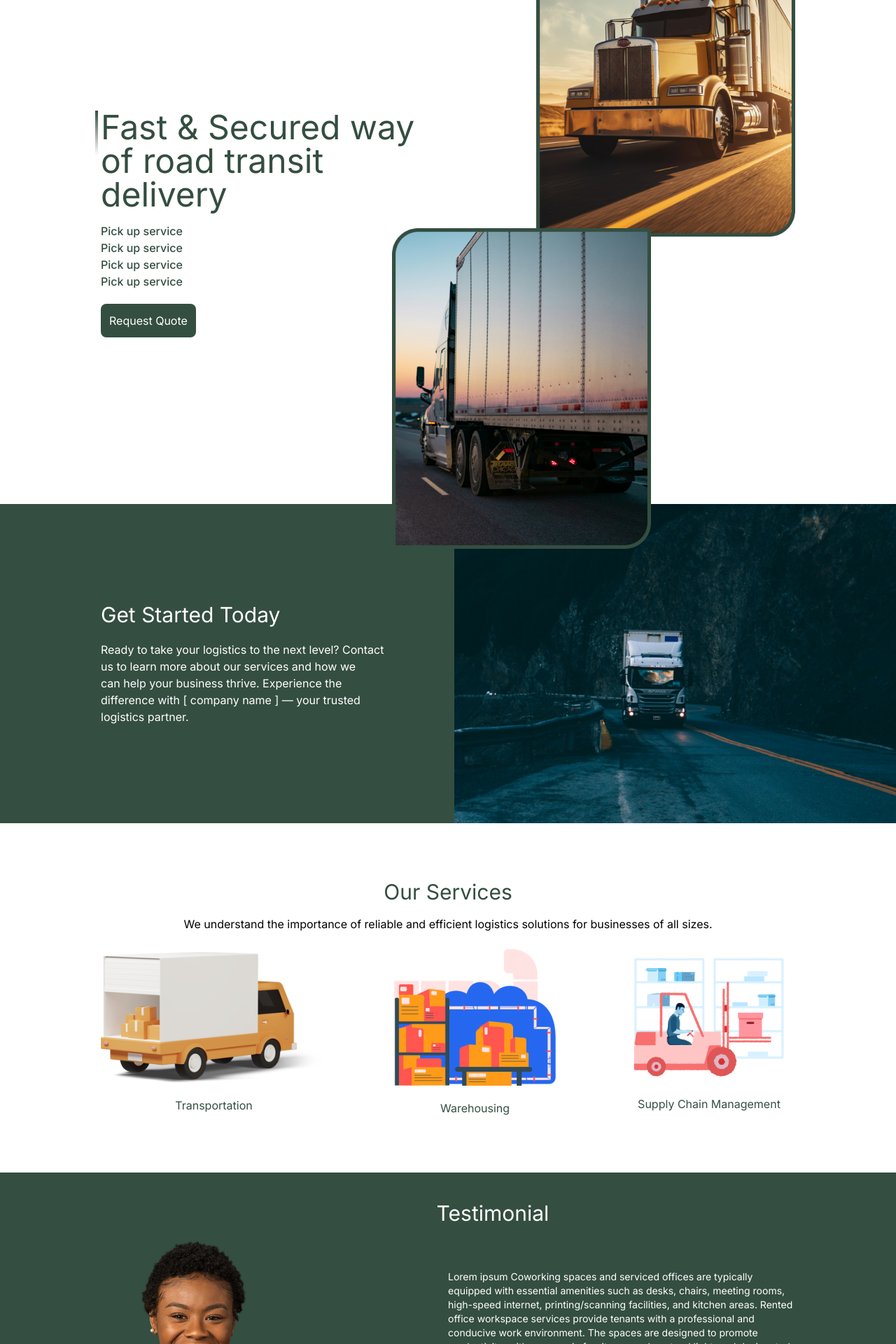
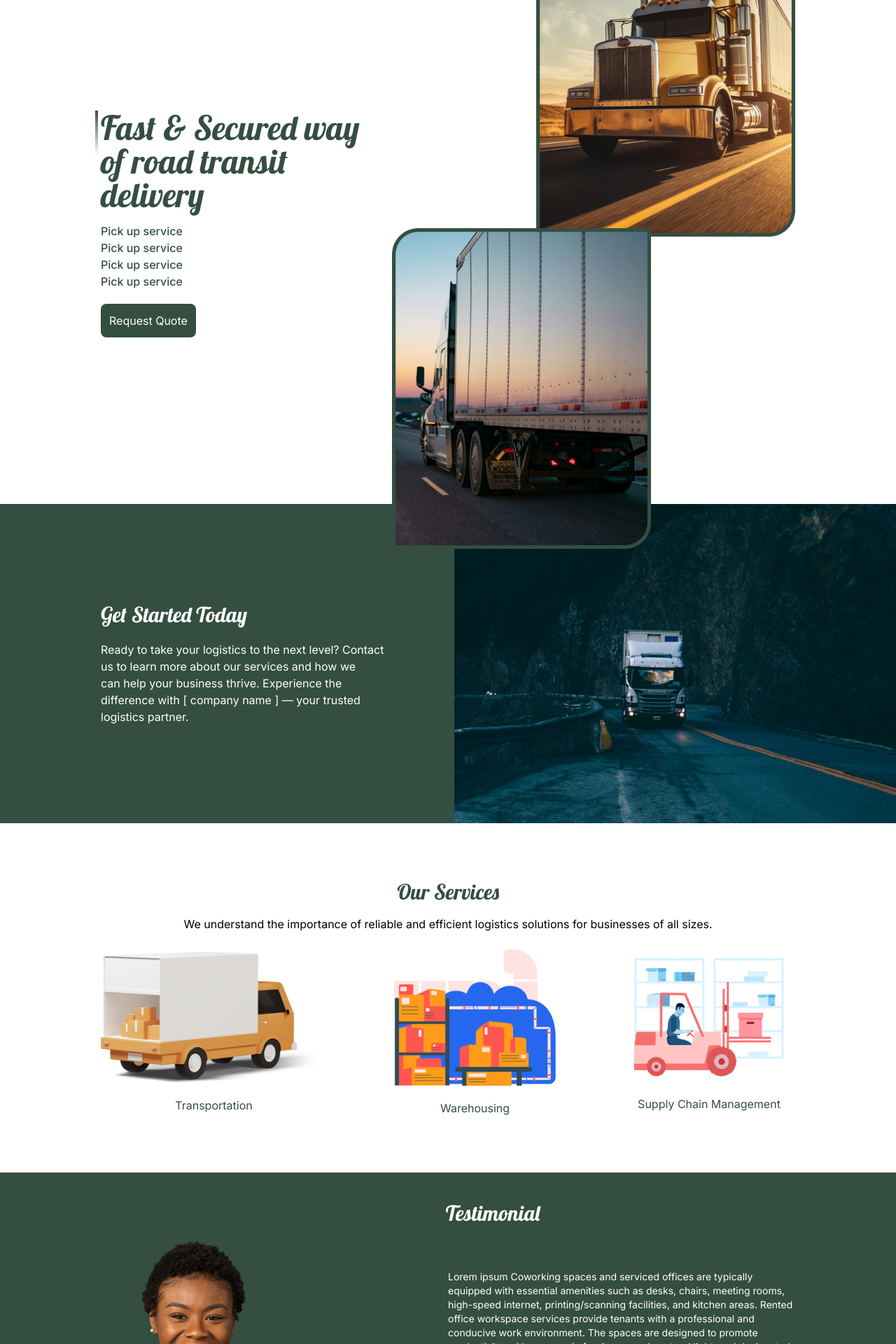
Before and after one commit to Dev-kami/Road-Tansit-Delivery, a Next.js app: page / in a window 1280 px wide. Shown: the part 880-2800 px from the top of the page at 70% size. Built offline with nearby package versions, Linux system fonts and the light colour scheme.

Commit message:
Fix font bug

```diff
--- a/src/app/layout.tsx
+++ b/src/app/layout.tsx
@@ -1,6 +1,5 @@
 import type { Metadata } from "next";
 import { Inter, Lobster } from "next/font/google";
-//import { Inter } from "next/font/google";
 import "./globals.css";
 
 const inter = Inter({ subsets: ["latin"] });
@@ -24,7 +23,9 @@ export default function RootLayout({
 }>) {
   return (
     <html lang="en">
-      <body className={inter.className}>{children}</body>
+      <body className={`${lobster.variable} ${inter.className}`}>
+        {children}
+      </body>
     </html>
   );
 }
--- a/src/components/About.tsx
+++ b/src/components/About.tsx
@@ -1,18 +1,11 @@
-//import { lobster } from "@/app/layout";
 import RequestQuoteButton from "@/ui/RequestQuoteButton";
 import Image from "next/image";
-//import { lobster } from "@/app/page";
 
 const About = () => {
   return (
     <section className="px-36 h-full flex justify-between w-full">
       <div className="flex flex-col flex-1 items-start justify-center">
-        <h2
-          className={
-            //lobster.className +
-            " font-lobster text-primary text-5xl before:h-16 relative before:w-1 before:bg-gradient-to-b from-primary to-white before:absolute before:-left-2"
-          }
-        >
+        <h2 className="font-lobster text-primary text-5xl before:h-16 relative before:w-1 before:bg-gradient-to-b from-primary to-white before:absolute before:-left-2">
           Fast & Secured way <br /> of road transit <br /> delivery
         </h2>
         <ul className="text-primary font-medium mt-4">
--- a/src/components/Footer.tsx
+++ b/src/components/Footer.tsx
@@ -1,11 +1,8 @@
 import Image from "next/image";
-//import { lobster } from "@/app/layout";
-//import { lobster } from "@/app/page";
 
 const Footer = () => {
   const h3Style =
-    // lobster.className +
-    " font-lobster text-primary text-3xl before:h-16 relative before:w-1 before:bg-gradient-to-b from-primary to-white before:absolute before:-left-2";
+    "font-lobster text-primary text-3xl before:h-16 relative before:w-1 before:bg-gradient-to-b from-primary to-white before:absolute before:-left-2";
 
   return (
     <section className="px-36 py-5 flex justify-between">
--- a/src/components/GetStarted.tsx
+++ b/src/components/GetStarted.tsx
@@ -1,20 +1,11 @@
 import Image from "next/image";
-//import { lobster } from "@/app/layout";
-//import { lobster } from "@/app/page";
 
 const GetStarted = () => {
   return (
     <section className="pl-36 bg-primary">
       <div className="text-white flex justify-between">
         <div className="flex flex-col w-[80%] justify-center">
-          <h3
-            className={
-              //lobster.className +
-              " font-lobster text-3xl mb-5"
-            }
-          >
-            Get Started Today
-          </h3>
+          <h3 className="font-lobster text-3xl mb-5">Get Started Today</h3>
           <p>
             Ready to take your logistics to the next level? Contact <br /> us to
             learn more about our services and how we <br /> can help your
--- a/src/components/Home.tsx
+++ b/src/components/Home.tsx
@@ -1,7 +1,5 @@
 import NavBar from "./NavBar";
-//import { lobster } from "@/app/layout";
 import RequestQuoteButton from "@/ui/RequestQuoteButton";
-//import { lobster } from "@/app/page";
 
 const HomePage = () => {
   return (
@@ -9,12 +7,7 @@ const HomePage = () => {
       <NavBar />
 
       <div className="px-36 pt-32 h-[calc(100vh-3.5rem)]">
-        <h1
-          className={
-            //lobster.className +
-            " font-lobster text-6xl pl-4 relative before:h-[calc(100%-1.5rem)] before:w-1 before:bg-gradient-to-b from-primary to-white before:absolute before:left-1"
-          }
-        >
+        <h1 className="font-lobster text-6xl pl-4 relative before:h-[calc(100%-1.5rem)] before:w-1 before:bg-gradient-to-b from-primary to-white before:absolute before:left-1">
           We will move anything <br /> into any direction you <br /> want.
         </h1>
         <RequestQuoteButton className="ml-4 mt-5 bg-primary p-3 rounded-lg">
--- a/src/components/Services.tsx
+++ b/src/components/Services.tsx
@@ -1,18 +1,9 @@
 import Image from "next/image";
-//import { lobster } from "@/app/layout";
-//import { lobster } from "@/app/page";
 
 const Services = () => {
   return (
     <section className="px-36 py-20 text-center">
-      <h3
-        className={
-          //lobster.className +
-          " font-lobster text-3xl text-primary pb-4"
-        }
-      >
-        Our Services
-      </h3>
+      <h3 className="font-lobster text-3xl text-primary pb-4">Our Services</h3>
       <p className="pb-6">
         We understand the importance of reliable and efficient logistics
         solutions for businesses of all sizes.
--- a/src/components/Testimonials.tsx
+++ b/src/components/Testimonials.tsx
@@ -3,11 +3,8 @@
 import { testimonialsData } from "@/data/testimonialData";
 import Testimonial from "./Testimonial";
 import { useState } from "react";
-import { NextFont } from "next/dist/compiled/@next/font";
 
-const Testimonials = () =>
-  //{ lobster }: { lobster: NextFont }
-  {
+const Testimonials = () => {
   const testimonials = testimonialsData;
   const [isActive, setIsActive] = useState(0);
 
@@ -24,12 +21,7 @@ const Testimonials = () =>
 
   return (
     <section className="bg-primary px-36 py-10 text-white">
-        <h3
-          className={
-            //lobster.className +
-            " font-lobster text-3xl mb-5 text-center pl-32"
-          }
-        >
+      <h3 className=" font-lobster text-3xl mb-5 text-center pl-32">
         Testimonial
       </h3>
 
```
Also changed, not shown: src/app/page.tsx (+0 -7 lines). Lines whose indentation alone changed are shown as unchanged.
